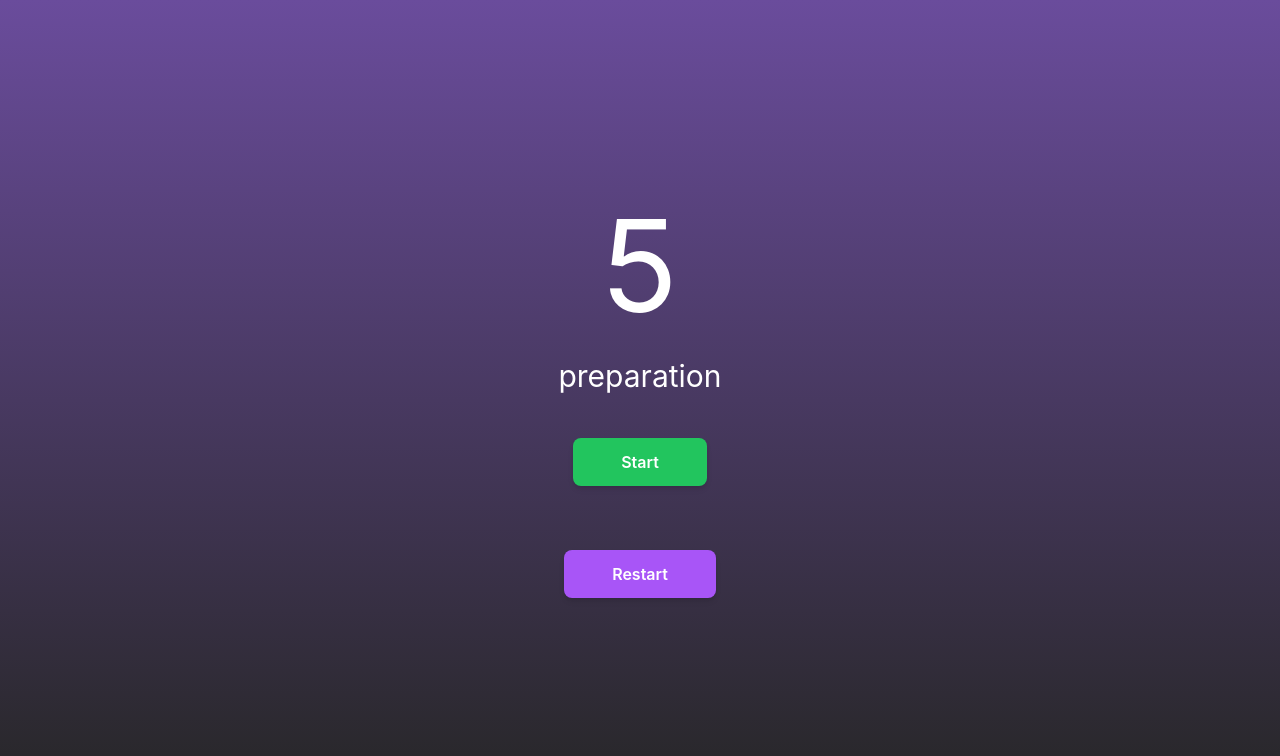
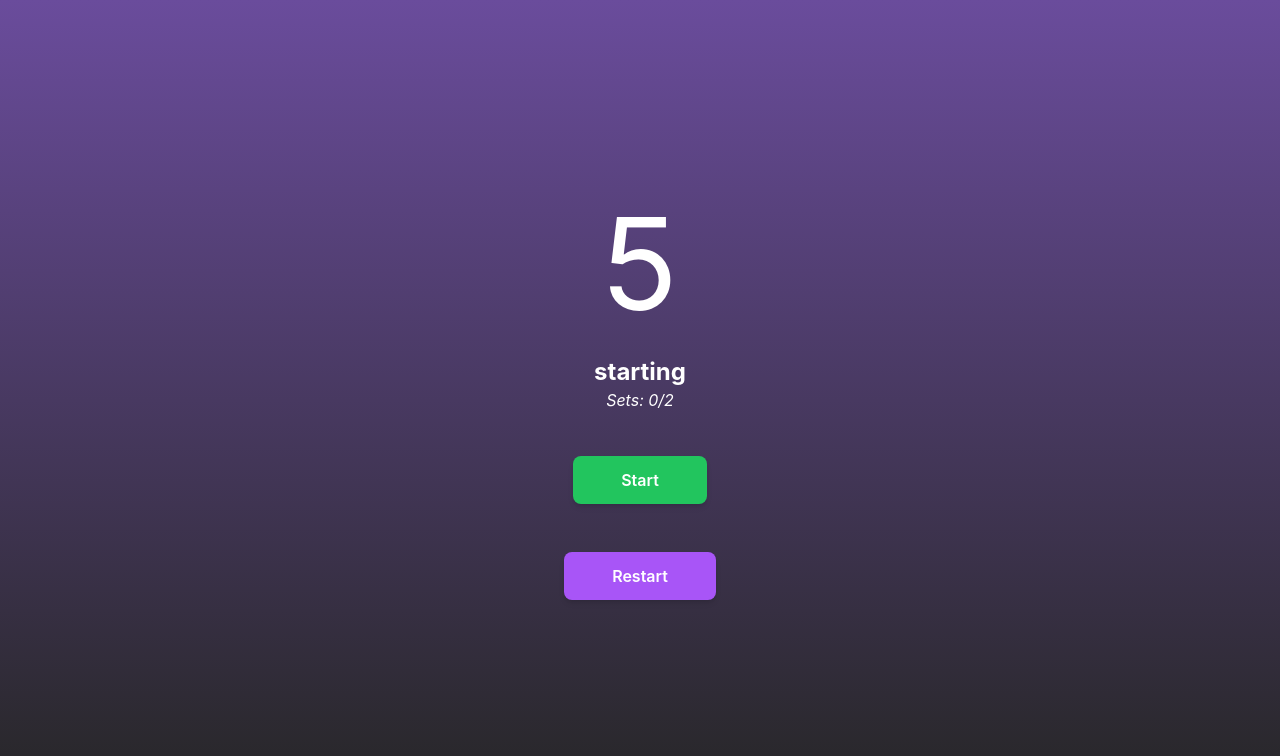
Before and after one commit to vektor112/workout-timer, a React (Vite) app: page / in a window 1280 px wide. Both pictures are taken after a click on the button "Configure". Shown: the top 756 px of the page. Built offline with nearby package versions, Linux system fonts and the light colour scheme.

Commit message:
Remove dark-light mode support

```diff
--- a/src/Timer.tsx
+++ b/src/Timer.tsx
@@ -7,16 +7,22 @@ interface TimerProps {
   setShowTimer: Dispatch<boolean>
 }
 
+type WorkoutProgress = {
+  name: string
+  time: number
+  setNumber: number
+}
+
 const Timer: React.FC<TimerProps> = ({
   timerConfig,
   setTimerConfig,
   setShowTimer,
 }) => {
-  const workoutProgress = [
-    { type: 'preparation', time: 5 },
-    ...Array.from({ length: timerConfig.sets }, () => ([
-        { type: 'work', time: timerConfig.workTime },
-        { type: 'rest', time: timerConfig.restTime}
+  const workoutProgress: WorkoutProgress[] = [
+    { name: 'starting', time: 5, setNumber: 0 },
+    ...Array.from({ length: timerConfig.sets }, (_, index) => ([
+        { name: 'work', time: timerConfig.workTime, setNumber: index + 1 },
+        { name: 'rest', time: timerConfig.restTime, setNumber: index + 1 }
       ])
     ).flat()
   ]
@@ -52,9 +58,8 @@ const Timer: React.FC<TimerProps> = ({
     setShowTimer(false)
   }
 
-
   const calculateColorOfState = () => {
-    switch (currentWorkoutProgress.type) {
+    switch (currentWorkoutProgress.name) {
       case 'work':
         return 'text-green-500'
       case 'rest':
@@ -69,8 +74,9 @@ const Timer: React.FC<TimerProps> = ({
       <div className="flex items-center justify-center h-screen">
         <div className="flex flex-col space-y-4">
           <div className="text-center mb-7">
-            <p className="text-9xl mb-7">{isFinished ? 'END' : time}</p>
-            <p className={`text-3xl ${calculateColorOfState()}`}>{!isFinished && currentWorkoutProgress.type}</p>
+            <p className="text-white text-9xl mb-7">{isFinished ? 'END' : time}</p>
+            <p className={`text-2xl font-bold ${calculateColorOfState()}`}>{!isFinished && currentWorkoutProgress.name}</p>
+            <p className="text-white italic text-1xl">{!isFinished && `Sets: ${currentWorkoutProgress.setNumber}/${timerConfig.sets}`}</p>
           </div>
           <div className="flex items-center justify-center">
             <div className="flex space-x-10">
@@ -93,7 +99,7 @@ const Timer: React.FC<TimerProps> = ({
             </div>
           </div>
           <div className="flex items-start justify-center">
-            <div className="flex mt-12">
+            <div className="flex mt-8">
               <button
                 onClick={handleReset}
                 className="px-12 py-3 bg-purple-500 text-white font-semibold rounded-lg shadow-md hover:bg-purple-600 focus:outline-none focus:ring-2 focus:ring-purple-400 focus:ring-offset-2">
--- a/src/TimerConfigurator.tsx
+++ b/src/TimerConfigurator.tsx
@@ -23,23 +23,23 @@ const TimerConfigurator: React.FC<TimerConfiguratorProps> = ({
 
   return (
     <div className="flex items-center justify-center min-h-screen px-4">
-      <div className="bg-white p-8 rounded-lg shadow-lg w-full max-w-md">
-        <h2 className="text-2xl font-semibold mb-6 text-center text-gray-700">Configure a block</h2>
+      <div className="bg-gray-700 p-8 rounded-lg shadow-lg w-full max-w-md">
+        <h2 className="text-white text-2xl font-semibold mb-6 text-center">Configure a block</h2>
 
         <form className="space-y-4">
           <div>
-            <label htmlFor="work-time" className="block text-sm font-medium text-gray-700">Work Time (sec)</label>
+            <label htmlFor="work-time" className="block text-white text-sm font-medium">Work Time (sec)</label>
             <input
               type="number"
               id="work-time"
               value={workTime}
               onChange={(e) => setWorkTime(Number(e.target.value))}
-              className="text-gray-700 mt-1 block w-full px-3 py-2 border border-gray-300 rounded-md shadow-sm focus:ring-indigo-500 focus:border-indigo-500 sm:text-sm"
+              className="mt-1 block w-full px-3 py-2 border border-gray-300 rounded-md shadow-sm focus:ring-indigo-500 focus:border-indigo-500 sm:text-sm"
             />
           </div>
 
           <div>
-            <label htmlFor="rest-time" className="block text-sm font-medium text-gray-700">Rest Time (sec)</label>
+            <label htmlFor="rest-time" className="block text-white text-sm font-medium">Rest Time (sec)</label>
             <input
               type="number"
               id="rest-time"
@@ -50,7 +50,7 @@ const TimerConfigurator: React.FC<TimerConfiguratorProps> = ({
           </div>
 
           <div>
-            <label htmlFor="sets" className="block text-sm font-medium text-gray-700">Sets</label>
+            <label htmlFor="sets" className="block text-white text-sm font-medium">Sets</label>
             <input
               type="number"
               id="sets"
--- a/src/index.css
+++ b/src/index.css
@@ -6,10 +6,6 @@
   font-family: Inter, system-ui, Avenir, Helvetica, Arial, sans-serif;
   line-height: 1.5;
   font-weight: 400;
-
-  color-scheme: light dark;
-  color: rgba(255, 255, 255, 0.87);
-  background-color: #242424;
 
   font-synthesis: none;
   text-rendering: optimizeLegibility;
@@ -22,5 +18,4 @@ body {
   /* Adjust the percentages to control the size of the yellow area */
   height: 100vh;
   margin: 0;
-  color: white;
 }
```
